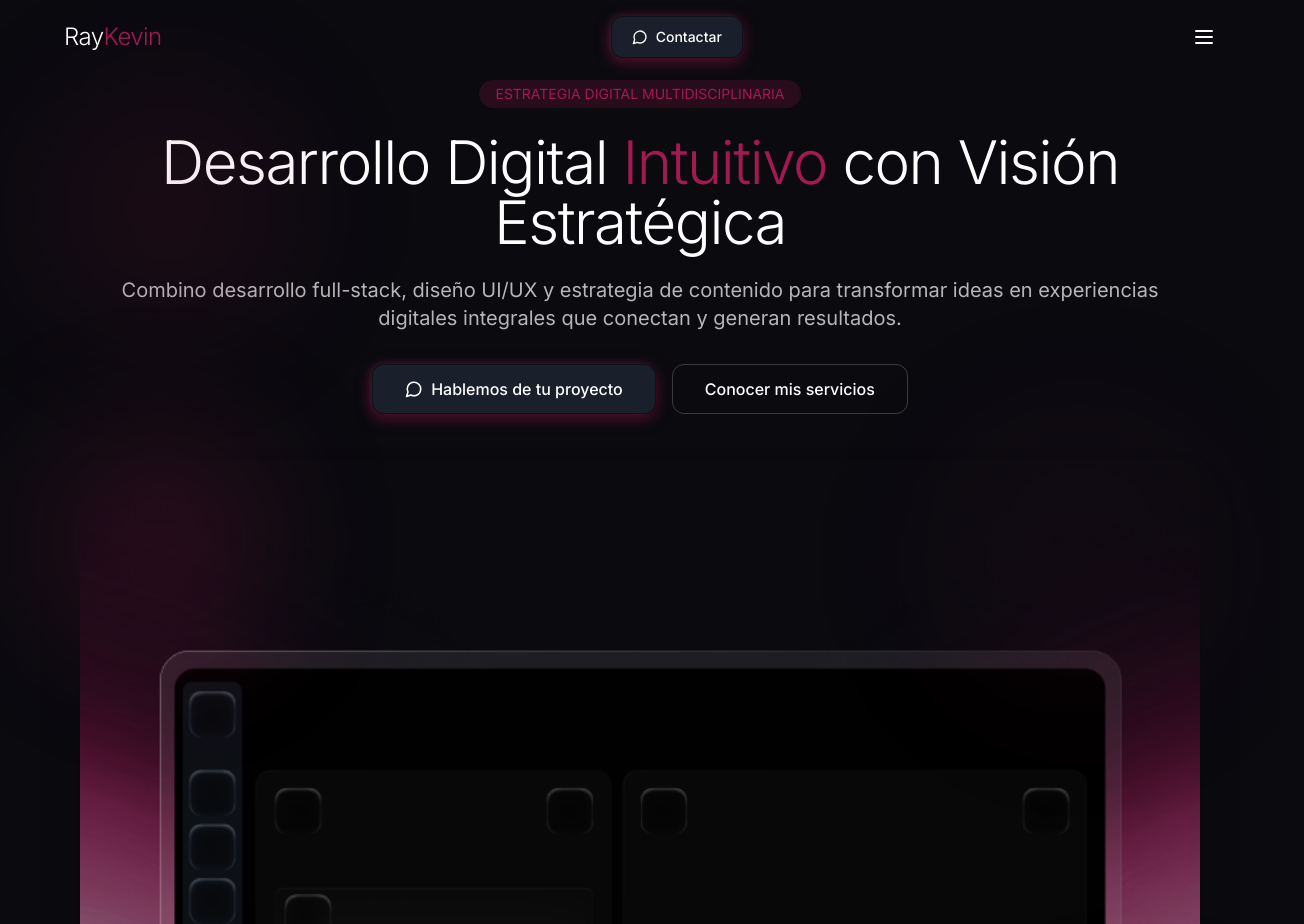
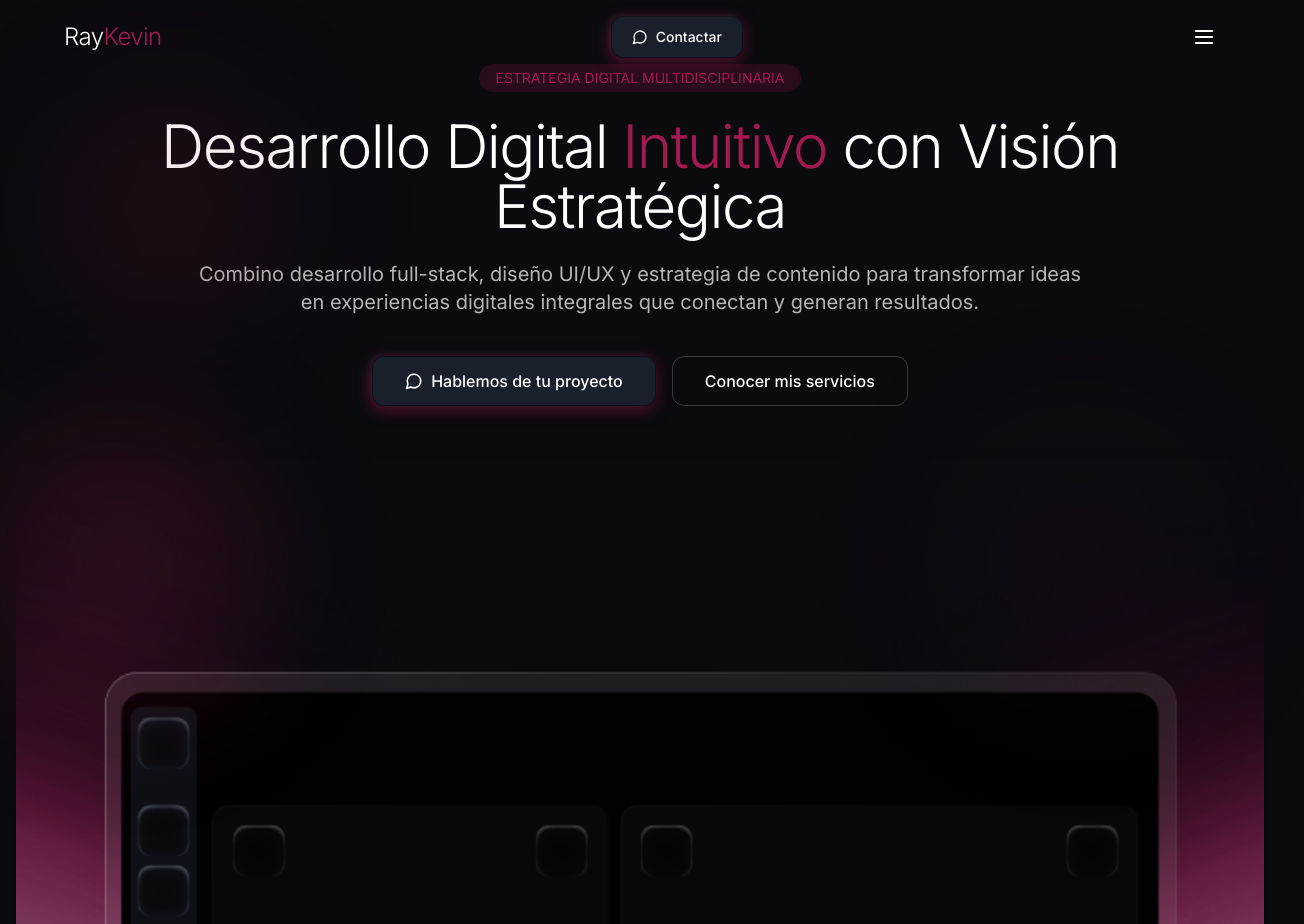
Before and after one commit to gansterstaff/raykevin-digital-forge, a React (Vite) app: page / in a window 1280 px wide. Shown: the top 924 px of the page, 1304 px wide, since content can reach past the window. Built offline with nearby package versions, Linux system fonts and the light colour scheme.

Commit message:
Fix: Resolve no changes error
Attempt to fix the error where the AI edits didn't result in any changes to the codebase.

```diff
--- a/src/components/home/HeroSection.tsx
+++ b/src/components/home/HeroSection.tsx
@@ -4,12 +4,13 @@ import { motion } from 'framer-motion';
 
 const HeroSection = () => {
   return (
-    <section className="min-h-screen flex flex-col justify-center text-center pt-20 pb-10">
-      <div className="container mx-auto px-4 max-w-6xl">
+    <section className="min-h-screen flex flex-col justify-center text-center pt-16 pb-10">
+      <div className="container mx-auto px-4">
         <motion.div
           initial={{ opacity: 0, y: 20 }}
           animate={{ opacity: 1, y: 0 }}
           transition={{ duration: 0.5 }}
+          className="mb-14"
         >
           <div className="rounded-full bg-raykevin-purple/20 text-raykevin-purple px-4 py-1 text-sm inline-flex items-center justify-center mb-6 backdrop-blur-sm">
             ESTRATEGIA DIGITAL MULTIDISCIPLINARIA
@@ -19,11 +20,11 @@ const HeroSection = () => {
             Desarrollo Digital <span className="text-raykevin-purple">Intuitivo</span> con Visión Estratégica
           </h1>
 
-          <p className="text-lg md:text-xl text-white/70 mb-8">
+          <p className="text-lg md:text-xl text-white/70 mb-10 max-w-4xl mx-auto">
             Combino desarrollo full-stack, diseño UI/UX y estrategia de contenido para transformar ideas en experiencias digitales integrales que conectan y generan resultados.
           </p>
 
-          <div className="flex flex-col sm:flex-row gap-4 justify-center mb-12">
+          <div className="flex flex-col sm:flex-row gap-4 justify-center mb-14">
             <motion.a
               href="https://wa.me/51921209325"
               target="_blank"
@@ -47,21 +48,21 @@ const HeroSection = () => {
           </div>
         </motion.div>
 
-        {/* Dashboard Image - Adjusted for desktop */}
+        {/* Dashboard Image - Full width desktop version */}
         <motion.div
           initial={{ opacity: 0, y: 30 }}
           animate={{ opacity: 1, y: 0 }}
           transition={{ duration: 0.6, delay: 0.3 }}
-          className="mx-auto relative"
+          className="relative mx-auto w-full"
         >
-          <div className="relative w-full max-w-[1200px] mx-auto">
+          <div className="relative w-full max-w-[1400px] mx-auto">
             <img
               src="/lovable-uploads/2f4569f2-0274-45d7-9a52-ec45e87d47d8.png"
               alt="Dashboard Interface"
               className="w-full h-auto rounded-2xl shadow-2xl"
             />
-            <div className="absolute -bottom-8 -right-8 w-48 h-48 bg-raykevin-purple/30 rounded-full filter blur-3xl"></div>
-            <div className="absolute -top-8 -left-8 w-56 h-56 bg-raykevin-purple/20 rounded-full filter blur-3xl"></div>
+            <div className="absolute -bottom-10 -right-10 w-64 h-64 bg-raykevin-purple/30 rounded-full filter blur-3xl"></div>
+            <div className="absolute -top-10 -left-10 w-72 h-72 bg-raykevin-purple/20 rounded-full filter blur-3xl"></div>
           </div>
         </motion.div>
       </div>
```
